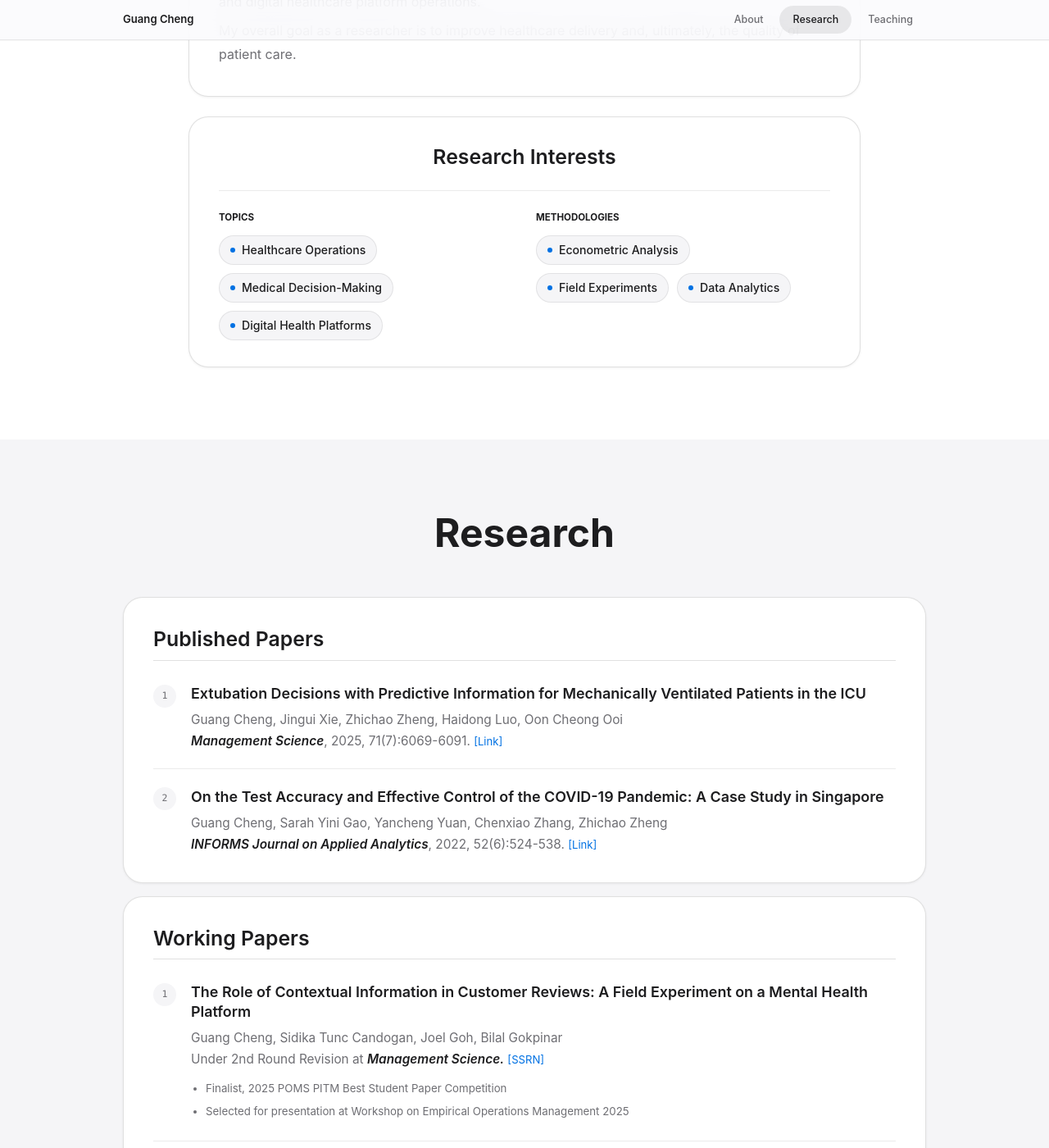
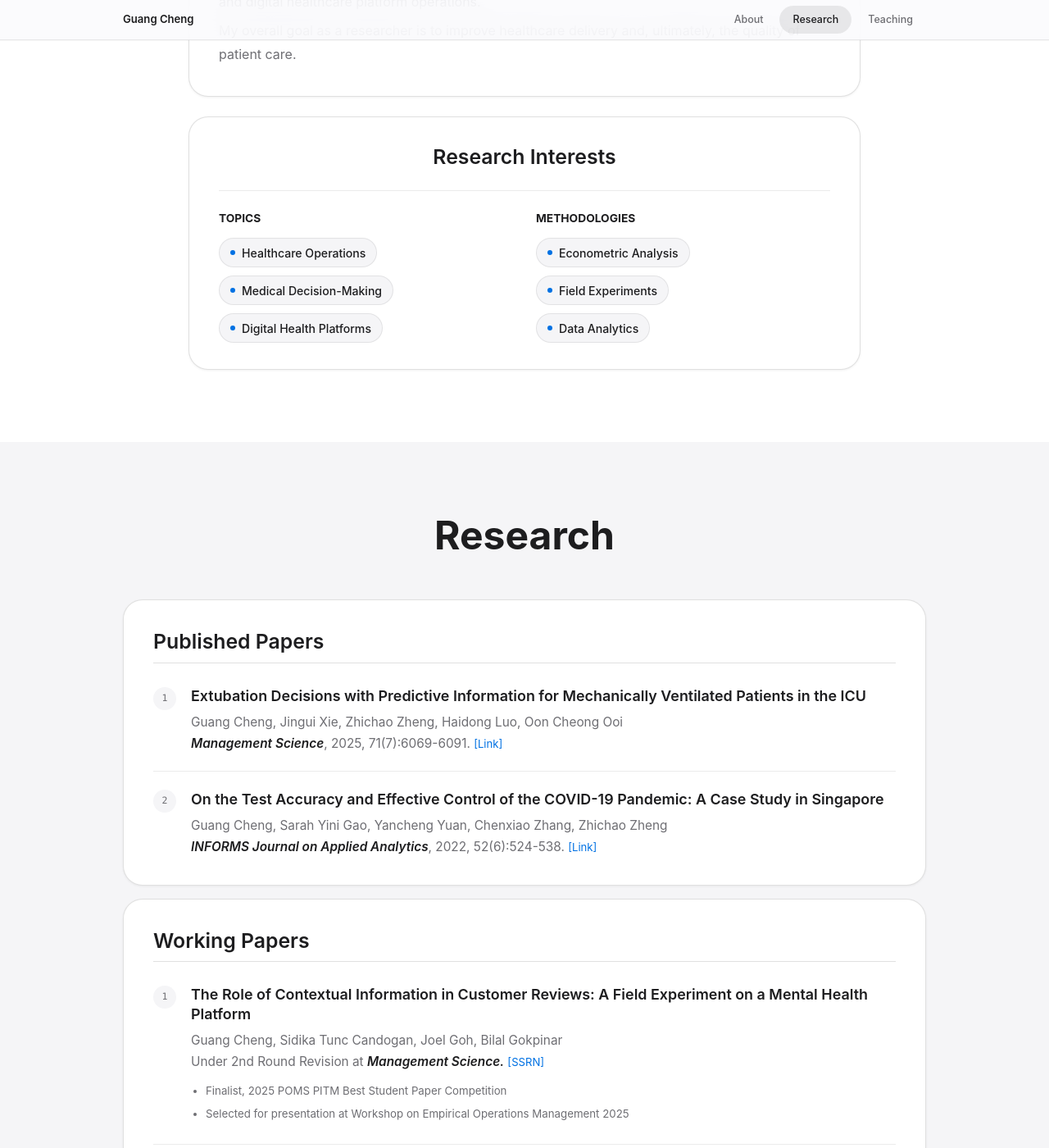
Before and after one commit to gcheng-nus/gcheng-nus.github.io, a Jekyll site: the page built from _pages/about.md, in a window 1280 px wide and 1400 px high, scrolled down 1214 px. Shown: the whole window at 82% size. Built offline with Jekyll 4.4.1, drawn with Linux system fonts in a browser that asks for light colours.

Commit message:
change interest style

```diff
--- a/assets/css/academic.scss
+++ b/assets/css/academic.scss
@@ -387,7 +387,7 @@ body.academic-site {
 .eyebrow {
   margin: 0 0 14px;
   color: var(--academic-fg);
-  font-size: 0.72rem;
+  font-size: 0.86rem;
   font-weight: 700;
   line-height: 1.4;
   letter-spacing: 0;
@@ -408,7 +408,8 @@ body.academic-site {
 
 .interest-list {
   display: flex;
-  flex-wrap: wrap;
+  flex-direction: column;
+  align-items: flex-start;
   gap: 10px;
   list-style: none;
 }
```
